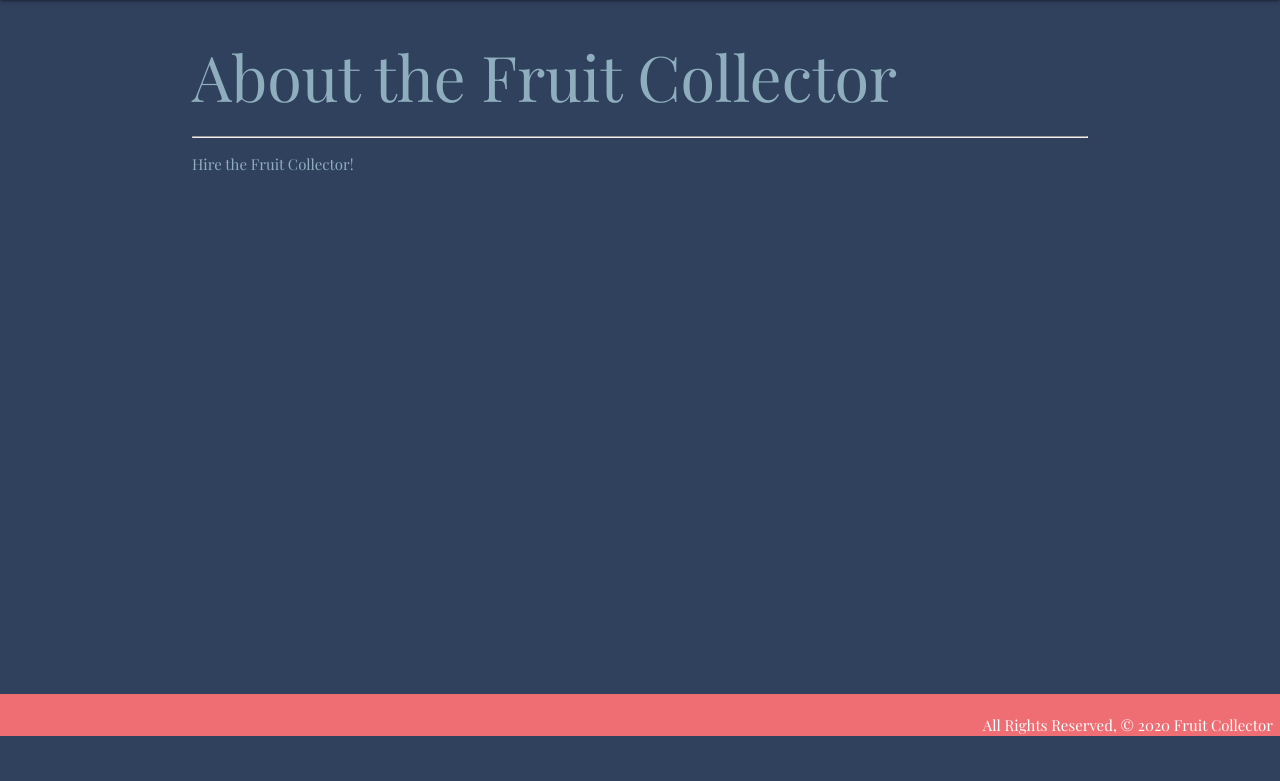
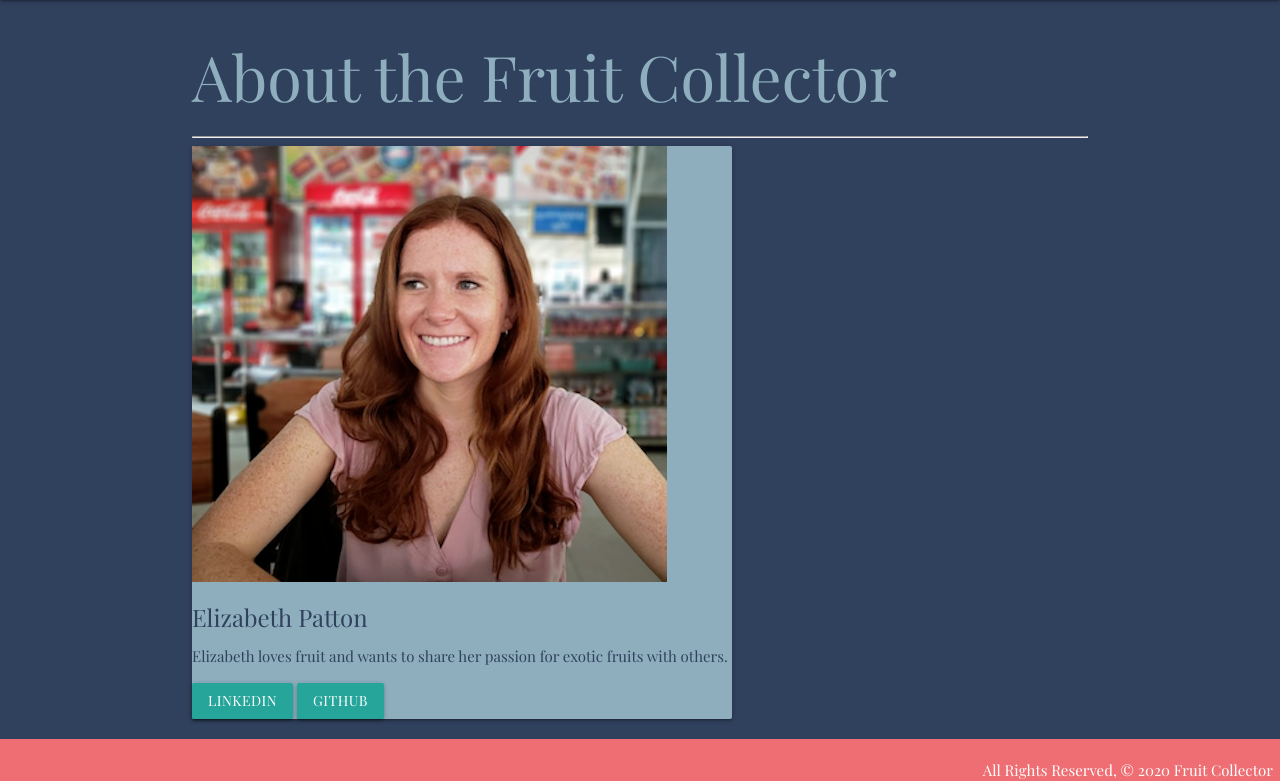
Before and after one commit to eapatton/fruit_collector, a Django app: page /about/ in a window 1280 px wide. Shown: the part 64-845 px from the top of the page. Before the commit the page ends 800 px from the top, so only its background shows below. Run offline with Django 3.2, Linux system fonts and the light colour scheme.

Commit message:
adds my information to the about page

```diff
--- a/fruitcollector/main_app/templates/about.html
+++ b/fruitcollector/main_app/templates/about.html
@@ -1,8 +1,22 @@
 {% extends 'base.html' %}
 {% block content %}
-
+{% load static %}
 <h1>About the Fruit Collector</h1>
 <hr />
-<p>Hire the Fruit Collector!</p>
+<div class="card mb-3" style="max-width: 540px;">
+  <div class="row no-gutters">
+    <div class="col-md-4">
+      <img class="card-img-top my-3" src="{% static "images/liz.png" %}" alt="Liz's Profile">
+    </div>
+    <div class="col-md-8">
+      <div class="card-body">
+        <h5 class="card-title">Elizabeth Patton</h5>
+        <p class="card-text">Elizabeth loves fruit and wants to share her passion for exotic fruits with others.</p>
+        <a href="https://www.linkedin.com/in/elizabeth-a-patton/" class="btn btn-outline-info">LinkedIn</a>
+        <a href="https://github.com/eapatton" class="btn btn-outline-info">GitHub</a>
+      </div>
+    </div>
+  </div>
+</div>
 
 {% endblock %}
```
Also changed, not shown: fruitcollector/main_app/static/images/liz.png (added).
